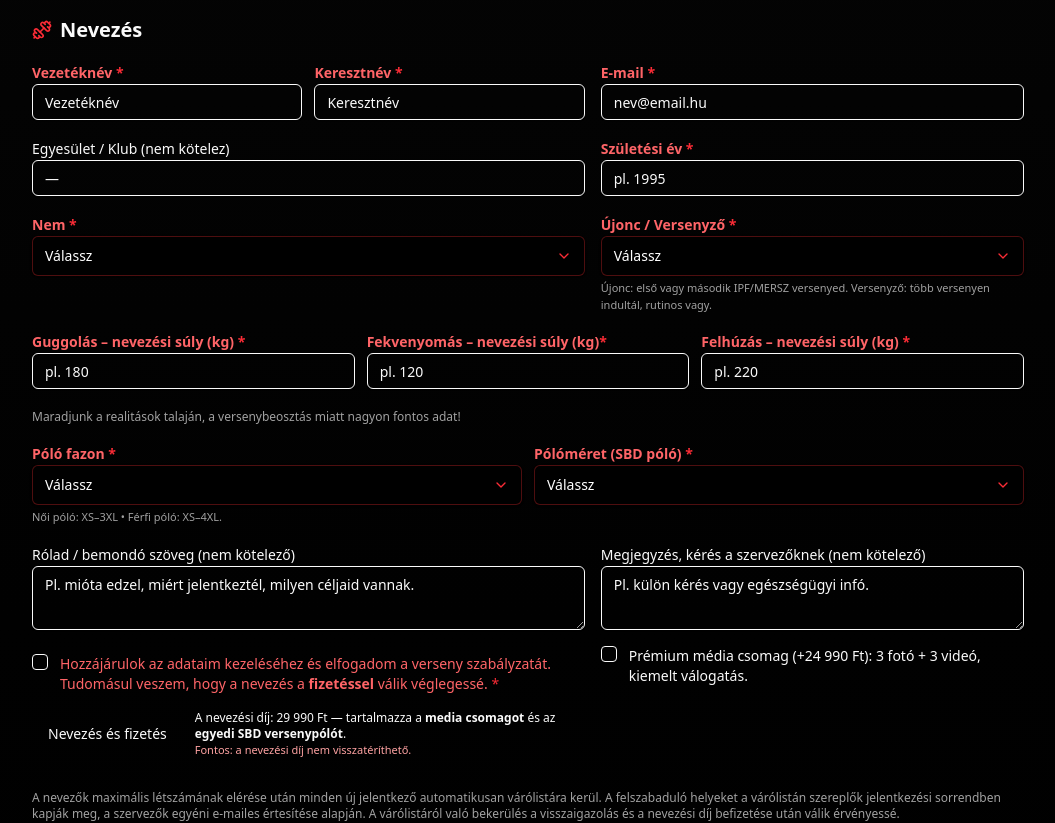
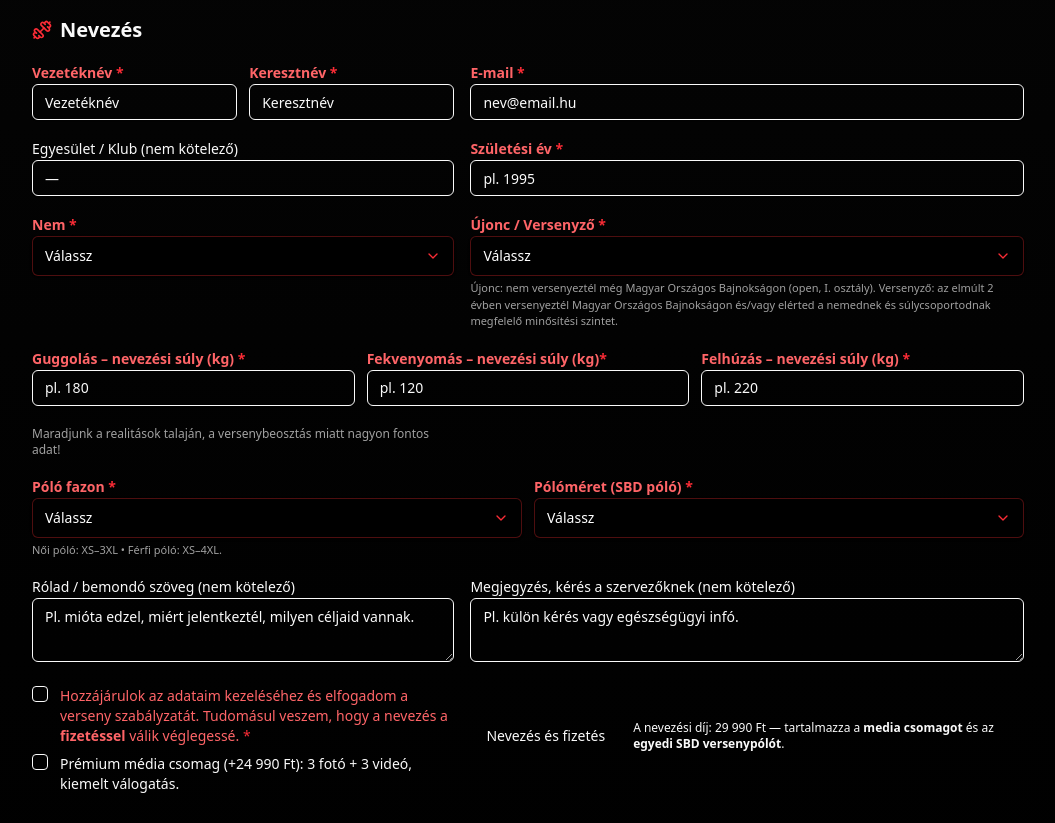
Before and after one commit to powerfloweu/sbdnext-event, a Next.js app: page / in a window 1280 px wide. Shown: the part 3300-4123 px from the top of the page, without its empty margins (112-1167 px from the left). Built offline with nearby package versions, Linux system fonts and the light colour scheme.

Commit message:
Copy tweaks: optional -> nem kötelező, remove refund note

```diff
--- a/app/page.tsx
+++ b/app/page.tsx
@@ -440,7 +440,7 @@ function RegistrationForm() {
 
       {/* KLUB */}
       <div>
-        <label className="text-sm">Egyesület / Klub (nem kötelez)</label>
+        <label className="text-sm">Egyesület / Klub (nem kötelező)</label>
         <Input
           value={data.club}
           onChange={(e) => setData({ ...data, club: e.target.value })}
@@ -505,8 +505,10 @@ function RegistrationForm() {
           </SelectContent>
         </Select>
         <p className="mt-1 text-[11px] text-neutral-400">
-          Újonc: első vagy második IPF/MERSZ versenyed. Versenyző: több versenyen
-          indultál, rutinos vagy.
+          Újonc: nem versenyeztél még Magyar Országos Bajnokságon (open, I.
+          osztály). Versenyző: az elmúlt 2 évben versenyeztél Magyar Országos
+          Bajnokságon és/vagy elérted a nemednek és súlycsoportodnak megfelelő
+          minősítési szintet.
         </p>
       </div>
 
@@ -644,8 +646,9 @@ function RegistrationForm() {
         />
       </div>
 
-      {/* CONSENT */}
-      <div className="mt-2 flex items-start gap-3">
+      {/* CONSENT + PREMIUM */}
+      <div className="mt-2 space-y-2">
+        <div className="flex items-start gap-3">
           <Checkbox
             id="consent"
             checked={data.consent}
@@ -661,7 +664,6 @@ function RegistrationForm() {
           </label>
         </div>
 
-      {/* PREMIUM — moved under consent */}
         <div className="flex items-start gap-3">
           <Checkbox
             id="premium"
@@ -675,6 +677,7 @@ function RegistrationForm() {
             válogatás.
           </label>
         </div>
+      </div>
 
       {/* SUBMIT */}
       <div className="flex items-center gap-3">
@@ -685,10 +688,6 @@ function RegistrationForm() {
         <div className="text-xs text-muted-foreground">
           A nevezési díj: 29 990 Ft — tartalmazza a <b>media csomagot</b> és az{" "}
           <b>egyedi SBD versenypólót</b>.
-          <br />
-          <span className="text-[11px] text-red-300">
-            Fontos: a nevezési díj nem visszatéríthető.
-          </span>
         </div>
       </div>
 
@@ -1105,7 +1104,7 @@ export default function EventLanding() {
       />
 
       <PriceRow
-        label="Prémium média csomag (opcionális)"
+  label="Prémium média csomag (nem kötelező)"
   value={`${pricePremium} ${EVENT.fees.currency}`}
   note="3 fotó + 3 videó. A profi fotókról és videókról 5 fős csapat gondoskodik!"
 />
```
Lines whose indentation alone changed are shown as unchanged.
